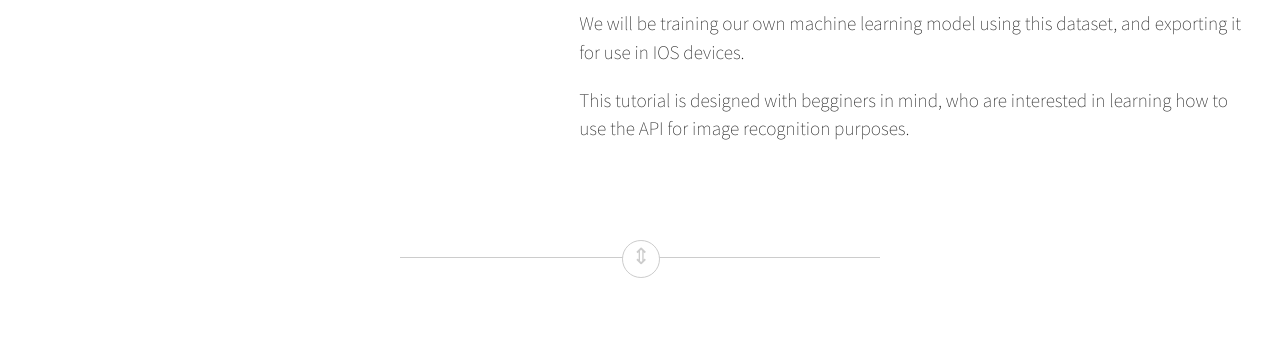
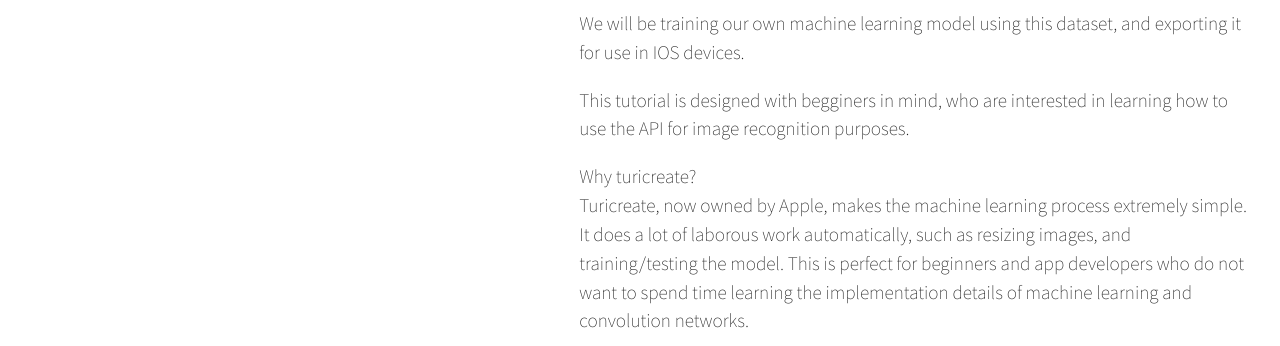
Before and after one commit to ktech99/TuriCreate, a plain HTML site: page index.html in a window 1280 px wide. Shown: the part 321-667 px from the top of the page. Drawn offline with nearby package versions, Linux system fonts and the light colour scheme; a script that the page names is missing.

Commit message:
add why turicreate

```diff
--- a/index.html
+++ b/index.html
@@ -35,6 +35,7 @@
             <p>In this tutorial, we will learn how to use the TuriCreate API offered by Apple to create a number recognition app of our own using a pre-existing dataset.</p>
             <p>We will be training our own machine learning model using this dataset, and exporting it for use in IOS devices.</p>
             <p>This tutorial is designed with begginers in mind, who are interested in learning how to use the API for image recognition purposes.</p>
+            <p>Why turicreate?<br> Turicreate, now owned by Apple, makes the machine learning process extremely simple. It does a lot of laborous work automatically, such as resizing images, and training/testing the model. This is perfect for beginners and app developers who do not want to spend time learning the implementation details of machine learning and convolution networks.</p>
           </div>
         </article>
       <article>
```
